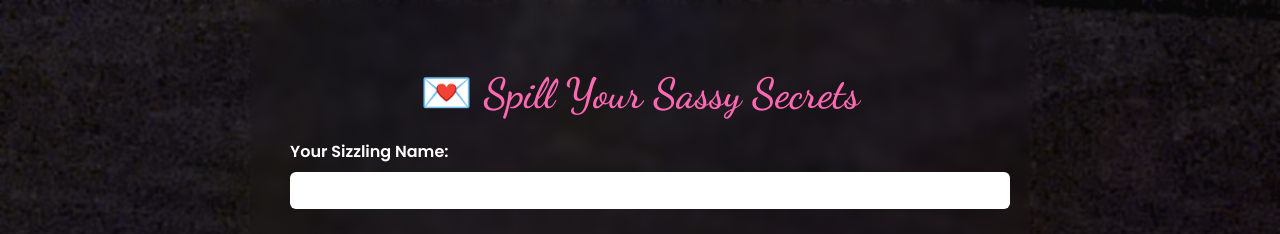
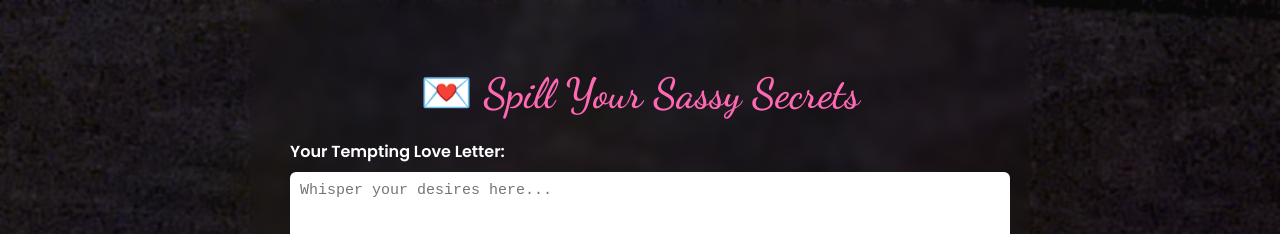
Before and after one commit to avig007/gf_grievance_portal, a plain HTML site: page loveletter.html in a window 1280 px wide. Shown: the top 234 px of the page. Drawn offline with Linux system fonts and the light colour scheme.

Commit message:
Update loveletter.html

```diff
--- a/loveletter.html
+++ b/loveletter.html
@@ -68,9 +68,6 @@
 
   <form id="loveForm" action="http://localhost:3000/loveletter" method="POST" enctype="multipart/form-data">
 
-    <label for="username">Your Sizzling Name:</label>
-    <input type="text" name="username" id="username" required>
-
     <label for="loveletter">Your Tempting Love Letter:</label>
     <textarea name="loveletter" id="loveletter" rows="6" placeholder="Whisper your desires here..." required></textarea>
 
```
